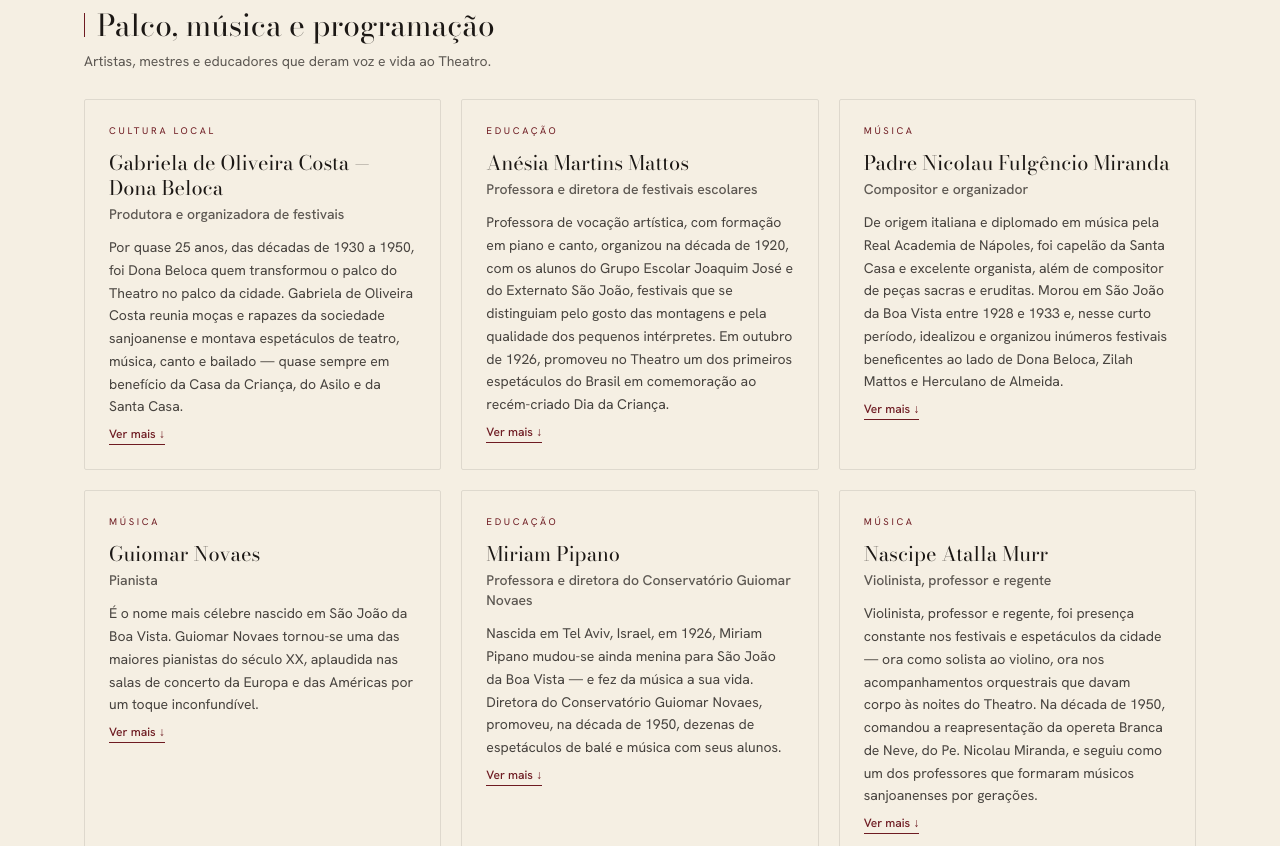
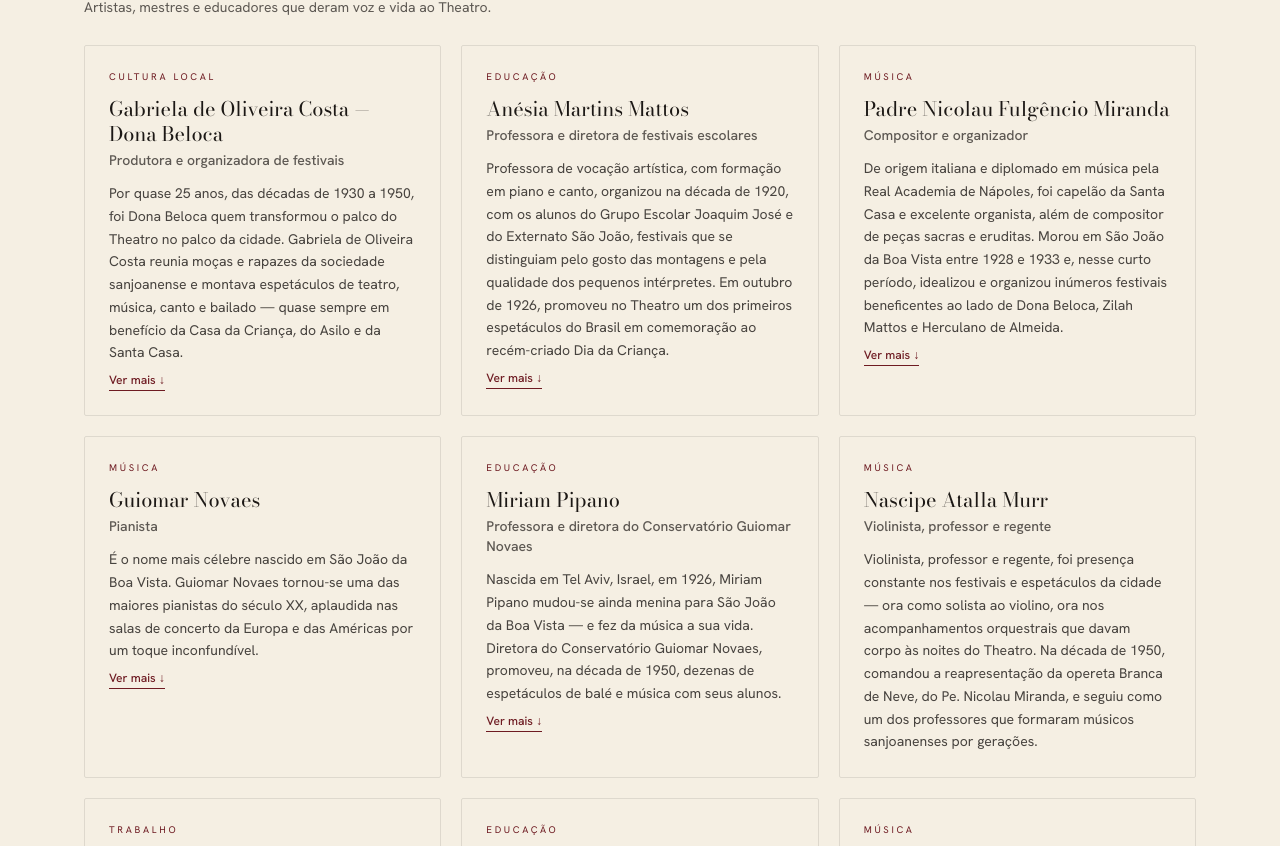
Before and after one commit to edumenezes75/theatro-sjbv, a Next.js app: page /pessoas in a window 1280 px wide. Shown: the part 1674-2520 px from the top of the page. Built offline with nearby package versions, Linux system fonts and the light colour scheme.

Commit message:
Pessoas: adiciona William Rickhein (zelador do Theatro); 'Ver mais' some quando não há conteúdo oculto (bio de um só parágrafo)

```diff
--- a/components/PessoasExplorer.tsx
+++ b/components/PessoasExplorer.tsx
@@ -15,7 +15,7 @@ const GROUPS: { title: string; sub: string; cats: string[] }[] = [
 function BioVerMais({ texto }: { texto: string }) {
   const [open, setOpen] = useState(false);
   const paras = texto.split('\n\n');
-  const long = paras.length > 1 || paras[0].length > 230;
+  const long = paras.length > 1;
   const mostrar = open ? paras : paras.slice(0, 1);
   return (
     <div className="mt-3">
--- a/data/pessoas.json
+++ b/data/pessoas.json
@@ -904,6 +904,17 @@
    "status": "documentado",
    "source": "O Município (AMITE), 2019.",
    "bio": "Ana Paula Ferreira Rinaldi presidiu a AMITE — Associação dos Amigos do Theatro Municipal — na gestão de 2019/2020. Criada em 2003, a AMITE administrou o Theatro por cerca de dezoito anos, mantendo viva a programação cultural da casa — concertos, cinema, teatro amador e festivais — até que, em 2021, o convênio foi encerrado e a gestão voltou ao Departamento de Cultura."
+  },
+  {
+   "id": "p064",
+   "name": "William Rickhein",
+   "category": "trabalho",
+   "role": "Zelador do Theatro Municipal",
+   "summary": "Zelador do Theatro, guardião discreto da manutenção e do dia a dia da casa.",
+   "related": [],
+   "status": "documentado",
+   "source": "Menezes, 2014, “Theatro Municipal, 100 anos”, p. 224.",
+   "bio": "Zelador do Theatro Municipal, é o guardião discreto do dia a dia da casa — sempre, nas palavras do livro do centenário, “em plena faina da manutenção do seu adorado Theatro Municipal”. Sujeito reservado, está também ligado à rotina do Festival de Teatro que ocupa o palco.\n\nFaz parte da memória afetiva do edifício a passagem, narrada com humor no centenário, em que diz ouvir-se chamado pelo Theatro vazio — episódio que a tradição local associa a Dona Ida, a “fantasma-chefe” da casa."
   }
  ]
 }
```
